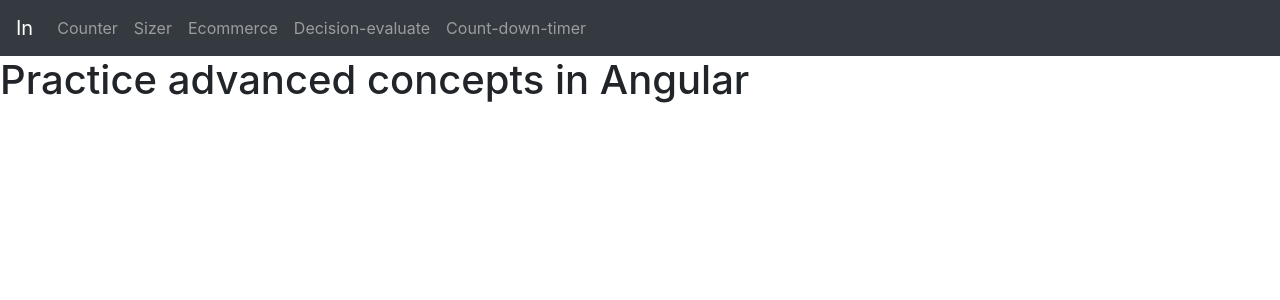
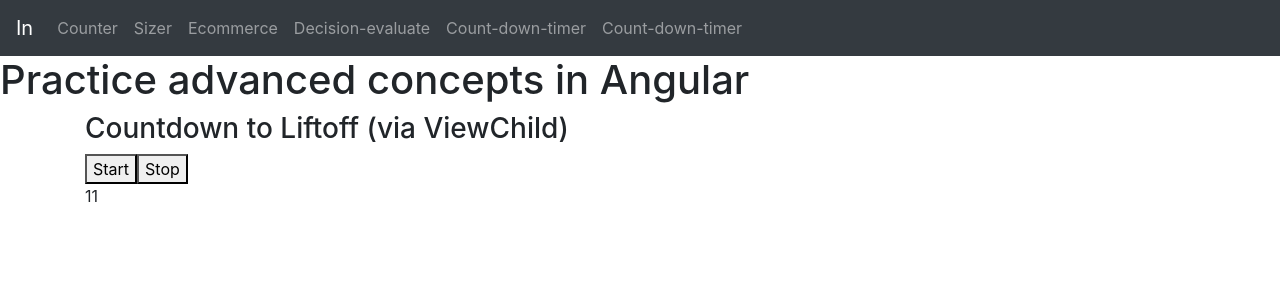
Before and after one commit to ebo-arcadia/angular-advanced-practice, an Angular app: page /timer-view-child in a window 1280 px wide. Before the commit this address led to /. Shown: the top 300 px of the page. Built offline with nearby package versions, Linux system fonts and the light colour scheme.

Commit message:
add count down timer using @view child connecting parent and child components

```diff
--- a/src/app/app-routing.module.ts
+++ b/src/app/app-routing.module.ts
@@ -5,6 +5,7 @@ import { ChangeSizeComponent } from './change-size/change-size.component';
 import { BuyerComponent } from './e-commerce/buyer.component';
 import { DecisionsEvaluatorComponent } from './decisions-evaluator/decisions-evaluator.component';
 import { CountDownParentComponent } from './count-down-parent/count-down-parent.component';
+import { TimerParentViewChildComponent } from './timer-parent-view-child/timer-parent-view-child.component';
 
 const routes: Routes = [
   { path: "", redirectTo: "/", pathMatch: 'full'},
@@ -13,6 +14,7 @@ const routes: Routes = [
   { path: "eCommerce", component: BuyerComponent},
   { path: "decision-evaluate", component: DecisionsEvaluatorComponent},
   { path: "timer", component: CountDownParentComponent},
+  { path: "timer-view-child", component: TimerParentViewChildComponent},
 ];
 
 @NgModule({
--- a/src/app/app.component.html
+++ b/src/app/app.component.html
@@ -8,6 +8,7 @@
         <li class="nav-item"><a href="/eCommerce" class="nav-link" routerLink="eCommerce">Ecommerce</a></li>
         <li class="nav-item"><a href="/decision-evaluate" class="nav-link" routerLink="decision-evaluate">Decision-evaluate</a></li>
         <li class="nav-item"><a href="/timer" class="nav-link" routerLink="timer">Count-down-timer</a></li>
+        <li class="nav-item"><a href="/timer-view-child" class="nav-link" routerLink="timer-view-child">Count-down-timer</a></li>
       </ul>
     </nav>
 
--- a/src/app/app.module.ts
+++ b/src/app/app.module.ts
@@ -15,6 +15,7 @@ import { DecisionsComponent } from './decisions/decisions.component';
 import { DecisionsEvaluatorComponent } from './decisions-evaluator/decisions-evaluator.component';
 import { CountdownTimerComponent } from './countdown-timer/countdown-timer.component';
 import { CountDownParentComponent } from './count-down-parent/count-down-parent.component';
+import { TimerParentViewChildComponent } from './timer-parent-view-child/timer-parent-view-child.component';
 
 @NgModule({
   declarations: [
@@ -27,7 +28,8 @@ import { CountDownParentComponent } from './count-down-parent/count-down-parent.
     DecisionsComponent,
     DecisionsEvaluatorComponent,
     CountdownTimerComponent,
-    CountDownParentComponent
+    CountDownParentComponent,
+    TimerParentViewChildComponent
   ],
   imports: [
     BrowserModule,
--- /dev/null
+++ b/src/app/timer-parent-view-child/timer-parent-view-child.component.html
@@ -0,0 +1,6 @@
+<h3>Countdown to Liftoff (via ViewChild)</h3>
+<button type="button" (click)="start()">Start</button>
+<button type="button" (click)="stop()">Stop</button>
+<div class="seconds">{{ seconds() }}</div>
+
+<countdown-timer></countdown-timer>
--- /dev/null
+++ b/src/app/timer-parent-view-child/timer-parent-view-child.component.ts
@@ -0,0 +1,24 @@
+import { Component, AfterViewInit, ViewChild } from '@angular/core';
+import { CountdownTimerComponent } from '../countdown-timer/countdown-timer.component';
+
+@Component({
+  selector: 'timer-parent-view-child',
+  templateUrl: './timer-parent-view-child.component.html',
+  styleUrls: ['./timer-parent-view-child.component.css']
+})
+export class TimerParentViewChildComponent implements AfterViewInit {
+  @ViewChild(CountdownTimerComponent)
+  private timerComponent!: CountdownTimerComponent
+
+  seconds() { return 0; }
+
+  ngAfterViewInit(): void {
+    // Redefine `seconds()` to get from the `CountdownTimerComponent.seconds` ...
+    // but wait a tick first to avoid one-time devMode
+    // unidirectional-data-flow-violation error
+
+    setTimeout(() => this.seconds = () => this.timerComponent.seconds, 0);}
+
+    start() { this.timerComponent.start(); }
+    stop() { this.timerComponent.stop(); }
+  }
```
Also changed, not shown: src/app/timer-parent-view-child/timer-parent-view-child.component.css (added), 1 other file (tests, documents, lock files or other folders).
